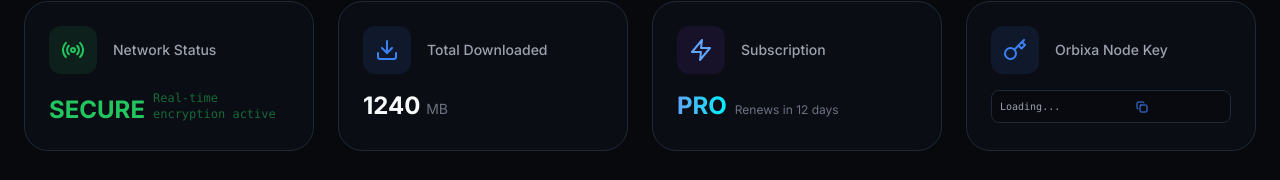
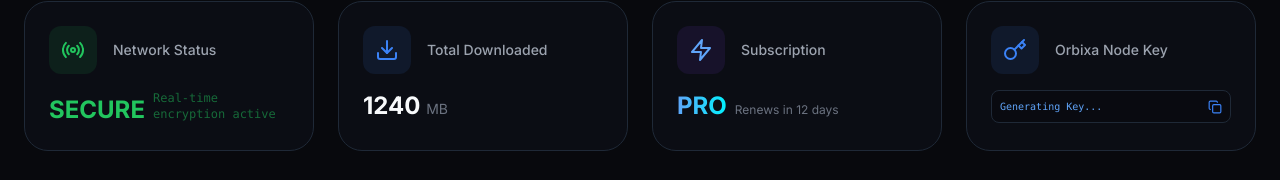
Before and after one commit to codes-by-utkarsh/OrbixaVPN, a Next.js app in the folder frontend/: page /dashboard in a window 1280 px wide. Shown: the part 207-387 px from the top of the page. Built offline with nearby package versions, Linux system fonts and the light colour scheme; no server answers.

Commit message:
feat: show full VLESS protocol link in dashboard node key

```diff
--- a/frontend/app/dashboard/page.tsx
+++ b/frontend/app/dashboard/page.tsx
@@ -164,9 +164,21 @@
                             </div>
                             <span className="text-gray-400 text-sm font-medium">Orbixa Node Key</span>
                         </div>
-                        <div className="flex items-center gap-2 bg-background/50 p-2 rounded-lg border border-border">
-                            <span className="text-[10px] font-mono text-gray-400 truncate w-32">{profile?.uuid || 'Loading...'}</span>
-                            <button className="text-primary hover:text-white"><Copy size={12} /></button>
+                        <div className="flex items-center gap-2 bg-background/50 p-2 rounded-lg border border-border group hover:border-primary/50 transition-all">
+                            <span className="text-[10px] font-mono text-primary-light truncate flex-1">
+                                {profile?.uuid ? `vless://${profile.uuid}@${servers[0]?.host || 'mumbai.orbixa.com'}:443?type=ws&security=tls&path=/orbixa#OrbixaMaster` : 'Generating Key...'}
+                            </span>
+                            <button
+                                onClick={() => {
+                                    if (!profile?.uuid) return;
+                                    const link = `vless://${profile.uuid}@${servers[0]?.host || 'mumbai.orbixa.com'}:443?type=ws&security=tls&path=/orbixa#OrbixaMaster`;
+                                    navigator.clipboard.writeText(link);
+                                    alert('Master VLESS Link copied!');
+                                }}
+                                className="text-primary hover:text-white transition-colors"
+                            >
+                                <Copy size={14} />
+                            </button>
                         </div>
                     </div>
                 </div>
```
